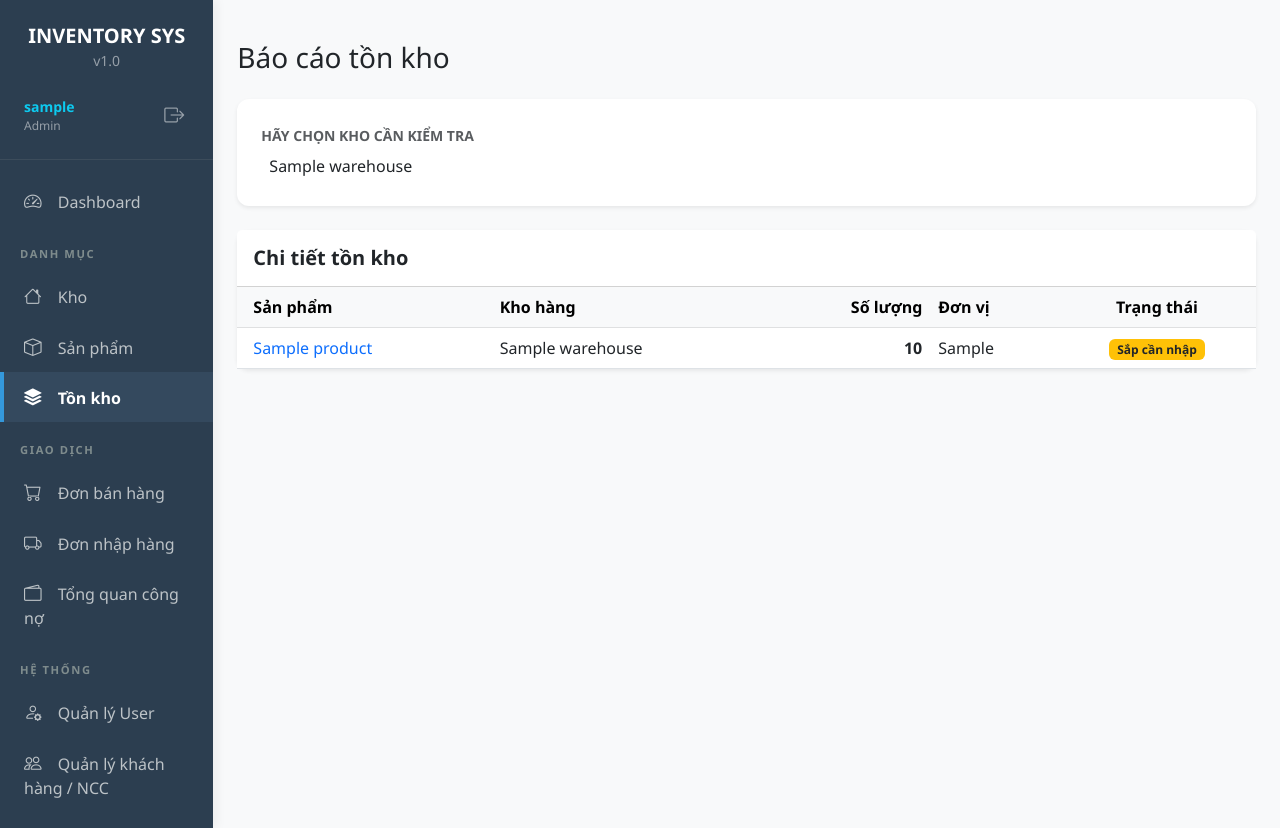
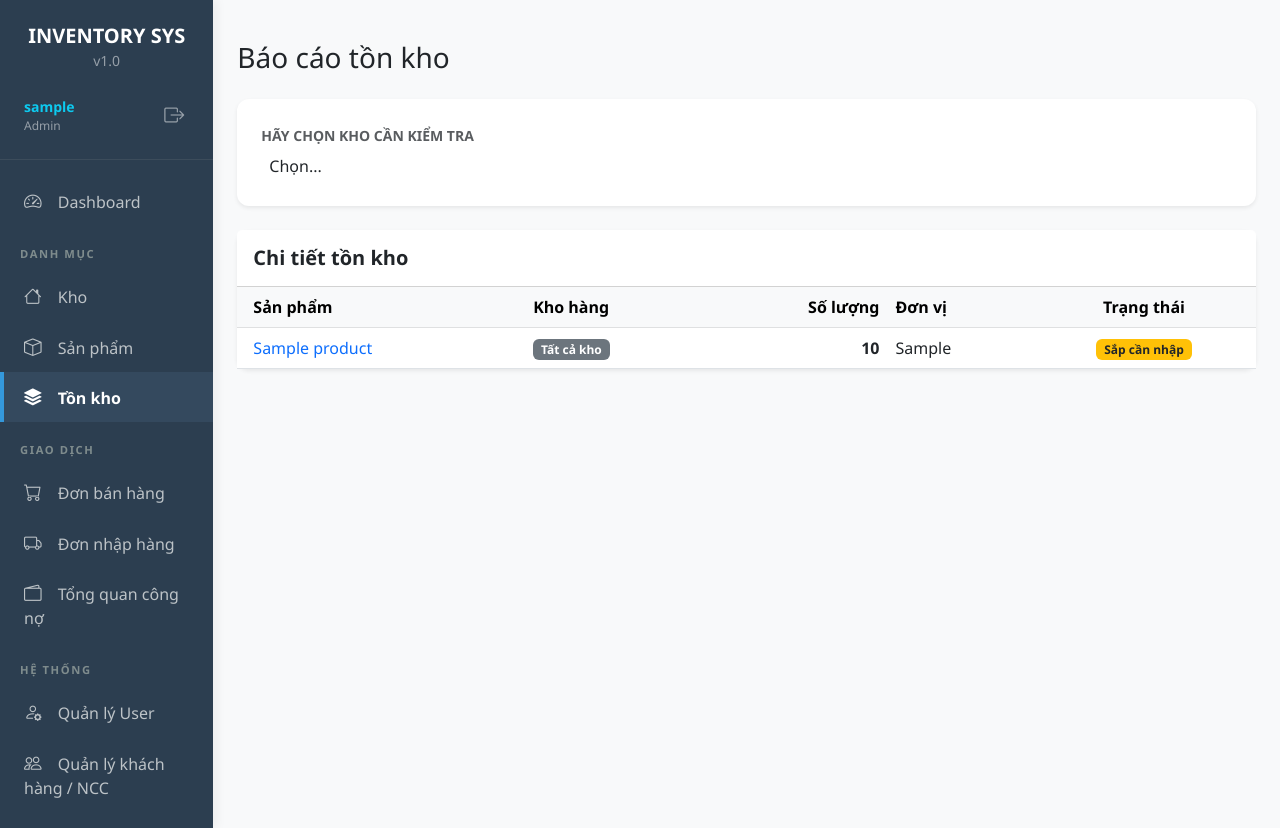
Before and after one commit to tinhduong/inventory_system, a Django app: page /catalog/stock/ in a window 1280 px wide. Run offline with Django 5.2, Linux system fonts and the light colour scheme; a user stored in the database is signed in; tables that the repository leaves empty hold one stand-in row (values such as "Sample post"); some libraries are stand-ins or nearby versions.

Commit message:
Fix inventory report: add All Warehouses option and aggregate quantities

```diff
--- a/catalog/views.py
+++ b/catalog/views.py
@@ -69,21 +69,27 @@ class StockListView(LoginRequiredMixin, ListView):
     context_object_name = 'stocks'
 
     def get_queryset(self):
-        qs = super().get_queryset()
+        from django.db.models import Sum
+        from django.db.models.functions import Coalesce
+
         self.warehouse_id = self.request.GET.get('warehouse')
-        if not self.warehouse_id:
-            first_w = Warehouse.objects.first()
-            if first_w:
-                self.warehouse_id = str(first_w.id)
 
         if self.warehouse_id:
-            qs = qs.filter(warehouse_id=self.warehouse_id)
-        return qs
+            # Nếu có chọn kho cụ thể
+            return StockItem.objects.filter(
+                warehouse_id=self.warehouse_id
+            ).select_related('product', 'warehouse').order_by('product__name')
+        else:
+            # "Tất cả kho" hoặc chưa chọn (mặc định cho xem tất cả)
+            return Product.objects.annotate(
+                total_quantity=Coalesce(Sum('stocks__quantity'), 0)
+            ).filter(total_quantity__gt=0).order_by('name')
 
     def get_context_data(self, **kwargs):
         context = super().get_context_data(**kwargs)
         context['warehouses'] = Warehouse.objects.all()
-        context['current_warehouse'] = self.warehouse_id
+        # Đảm bảo current_warehouse là string để so sánh trong template
+        context['current_warehouse'] = self.warehouse_id if self.warehouse_id else ""
         return context
 
 class ExportProductsView(LoginRequiredMixin, View):
--- a/templates/catalog/stock_list.html
+++ b/templates/catalog/stock_list.html
@@ -13,7 +13,7 @@
             <div class="col-md-12">
                 <label class="form-label fw-bold text-muted small text-uppercase">Hãy chọn kho cần kiểm tra</label>
                 <select name="warehouse" class="form-select form-select-lg search-select" data-allow-clear="false" onchange="this.form.submit()">
-                    <option value="">Tất cả kho hàng (Tổng hợp)</option>
+                    <option value="" {% if not current_warehouse %}selected{% endif %}>Tất cả kho hàng (Tổng hợp)</option>
                     {% for w in warehouses %}
                     <option value="{{ w.id }}" {% if current_warehouse == w.id|stringformat:"s" %}selected{% endif %}>{{ w.name }}</option>
                     {% endfor %}
@@ -42,6 +42,7 @@
                 <tbody>
                     {% for stock in stocks %}
                     <tr>
+                        {% if current_warehouse %}
                             <td class="ps-3 fw-medium text-primary">{{ stock.product.name }}</td>
                             <td>{{ stock.warehouse.name }}</td>
                             <td class="text-end fw-bold">{{ stock.quantity|floatformat:0 }}</td>
@@ -55,6 +56,21 @@
                                     <span class="badge bg-success opacity-75">Sẵn hàng</span>
                                 {% endif %}
                             </td>
+                        {% else %}
+                            <td class="ps-3 fw-medium text-primary">{{ stock.name }}</td>
+                            <td><span class="badge bg-secondary">Tất cả kho</span></td>
+                            <td class="text-end fw-bold">{{ stock.total_quantity|floatformat:0 }}</td>
+                            <td>{{ stock.unit }}</td>
+                            <td class="text-center">
+                                {% if stock.total_quantity <= 5 %}
+                                    <span class="badge bg-danger">Sắp hết hàng</span>
+                                {% elif stock.total_quantity <= 15 %}
+                                    <span class="badge bg-warning text-dark">Sắp cần nhập</span>
+                                {% else %}
+                                    <span class="badge bg-success opacity-75">Sẵn hàng</span>
+                                {% endif %}
+                            </td>
+                        {% endif %}
                     </tr>
                     {% empty %}
                     <tr>
```
Lines whose indentation alone changed are shown as unchanged.
